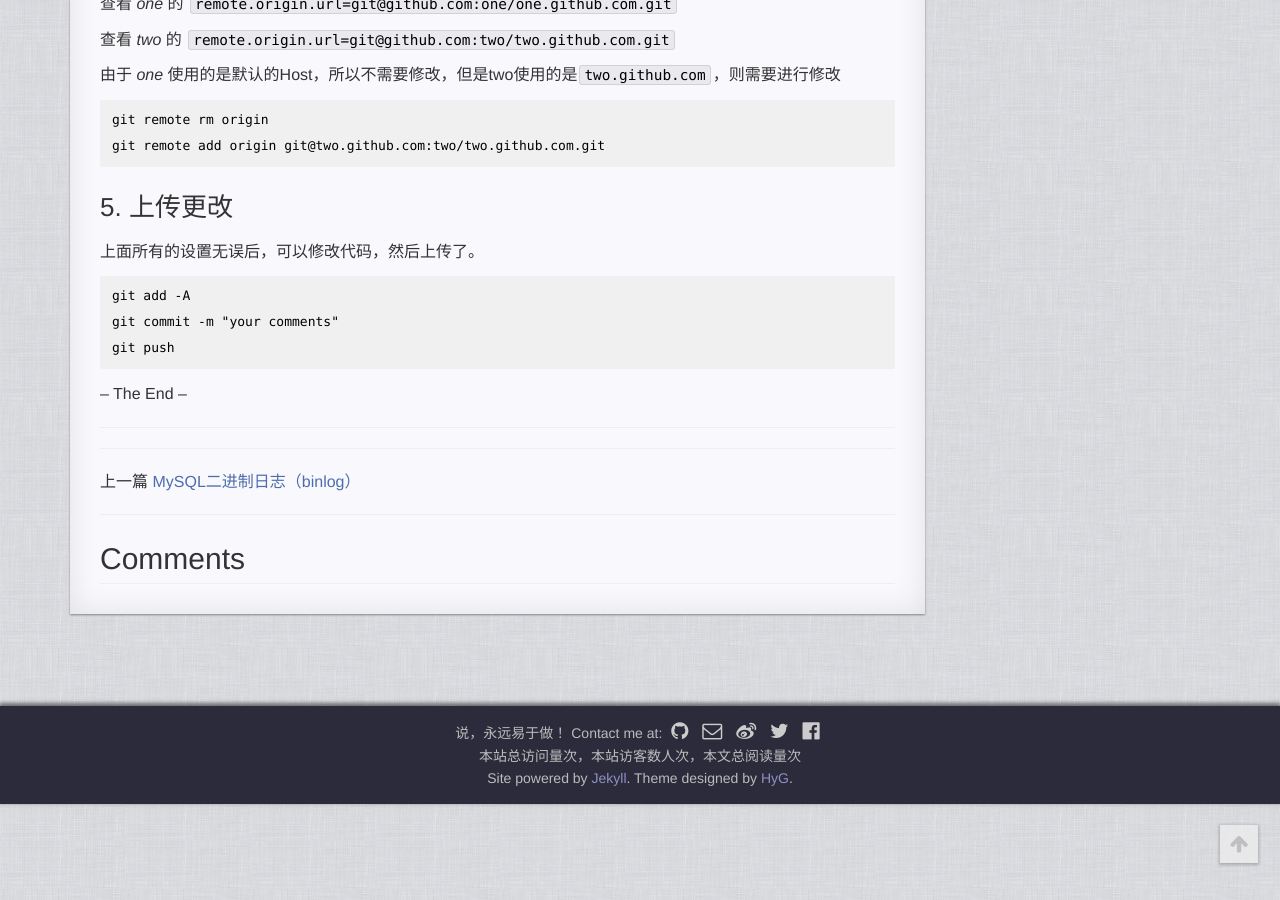
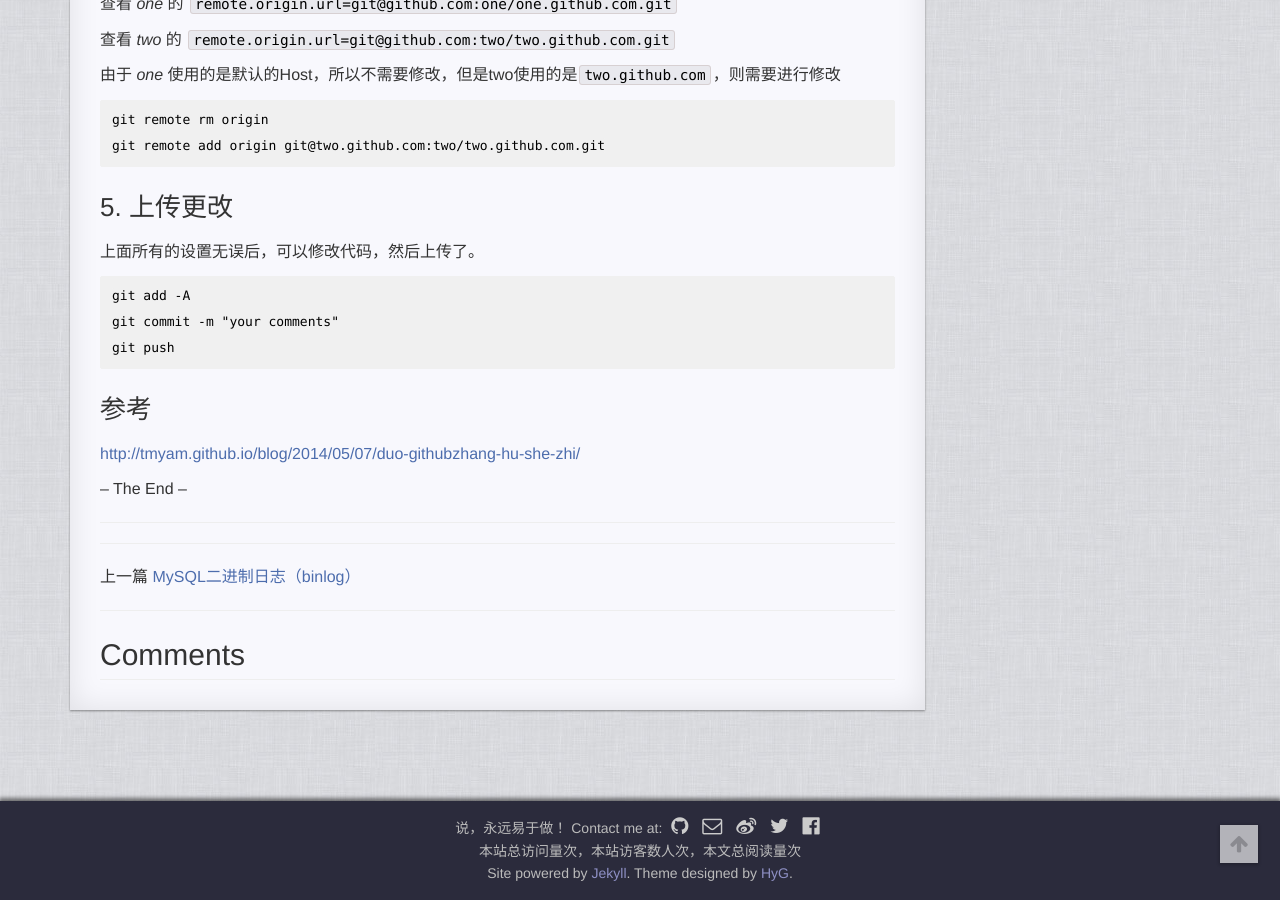
Before and after one commit to tanquan/tanquan.github.io, a Jekyll site: the page built from _posts/2016-07-24-multiple-github-account-on-one-host.md, in a window 1280 px wide and 900 px high, scrolled down 2547 px. Built offline with Jekyll 4.4.1, drawn with Linux system fonts in a browser that asks for light colours; comment, search, counter and statistics services are not loaded.

Commit message:
add 参考链接

````diff
--- a/_posts/2016-07-24-multiple-github-account-on-one-host.md
+++ b/_posts/2016-07-24-multiple-github-account-on-one-host.md
@@ -152,4 +152,8 @@ git commit -m "your comments"
 git push
 ```
 
+### 参考
+
+[http://tmyam.github.io/blog/2014/05/07/duo-githubzhang-hu-she-zhi/](http://tmyam.github.io/blog/2014/05/07/duo-githubzhang-hu-she-zhi/){:target="_blank"}
+
 -- The End --
````
